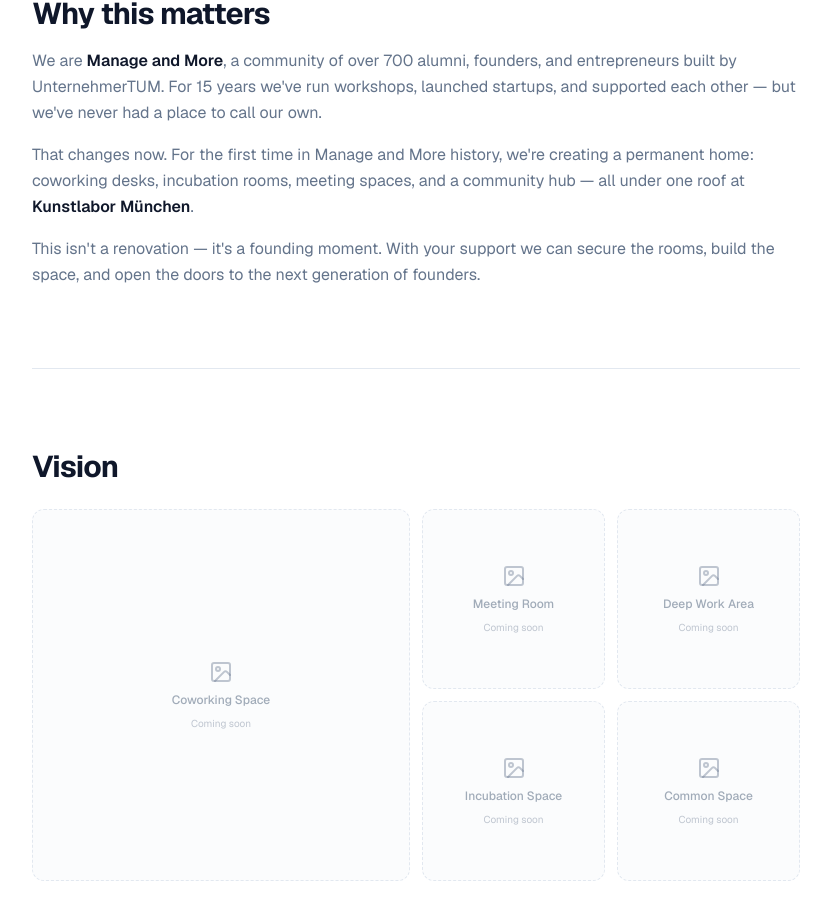
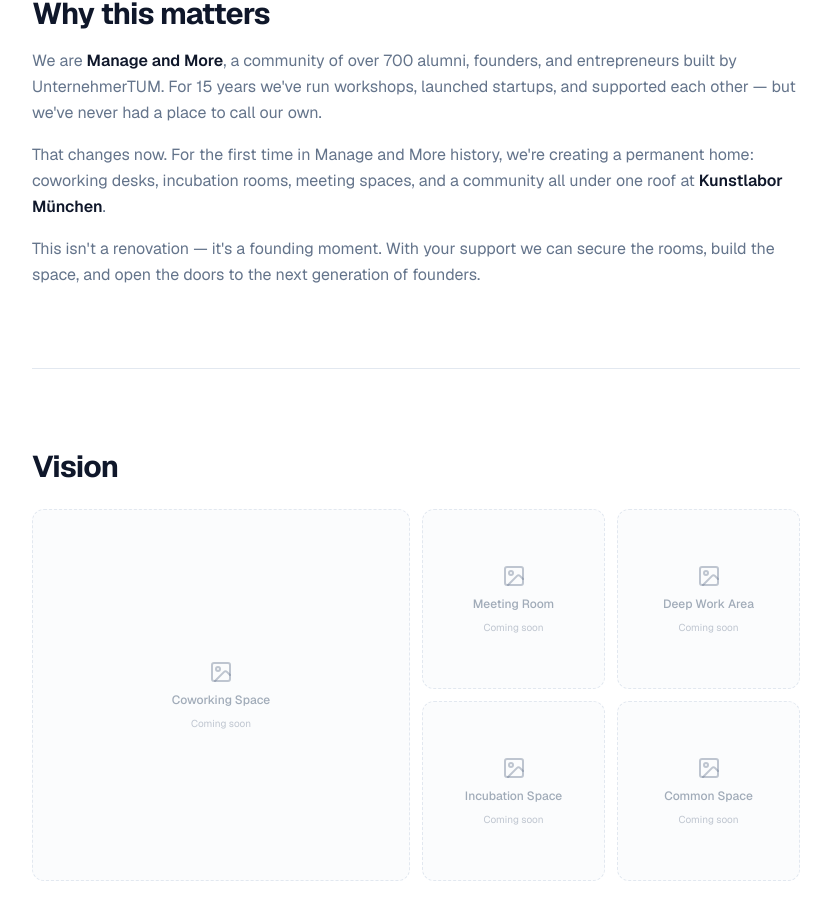
Before and after one commit to PanchoK50/mm-office-thon, a Next.js app: page / in a window 1280 px wide. Shown: the part 889-1809 px from the top of the page, without its empty margins (224-1055 px from the left). Built offline with nearby package versions, Linux system fonts and the light colour scheme; no server answers; the database is empty.

Commit message:
npm install

```diff
--- a/src/components/story-section.tsx
+++ b/src/components/story-section.tsx
@@ -16,7 +16,7 @@
           <p>
             That changes now. For the first time in Manage and More history,
             we&apos;re creating a permanent home: coworking desks, incubation
-            rooms, meeting spaces, and a community hub &mdash; all under one
+            rooms, meeting spaces, and a community all under one
             roof at <span className="font-semibold text-foreground">Kunstlabor München</span>.
           </p>
           <p>
```
Also changed, not shown: 1 other file (tests, documents, lock files or other folders).
